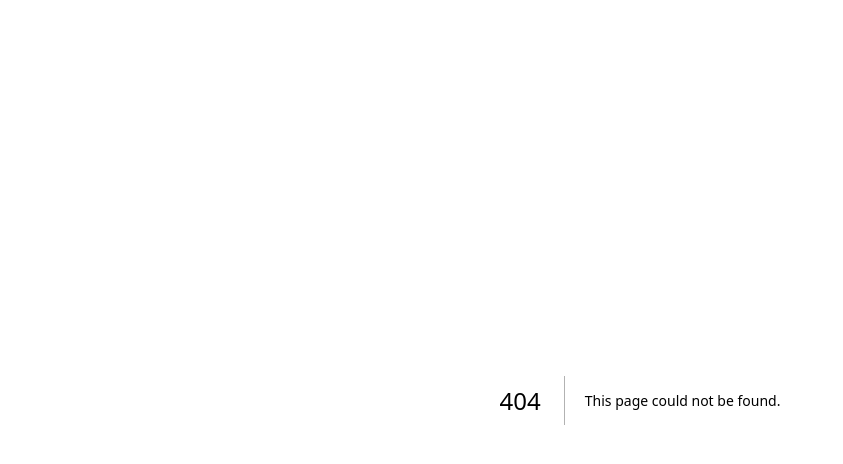
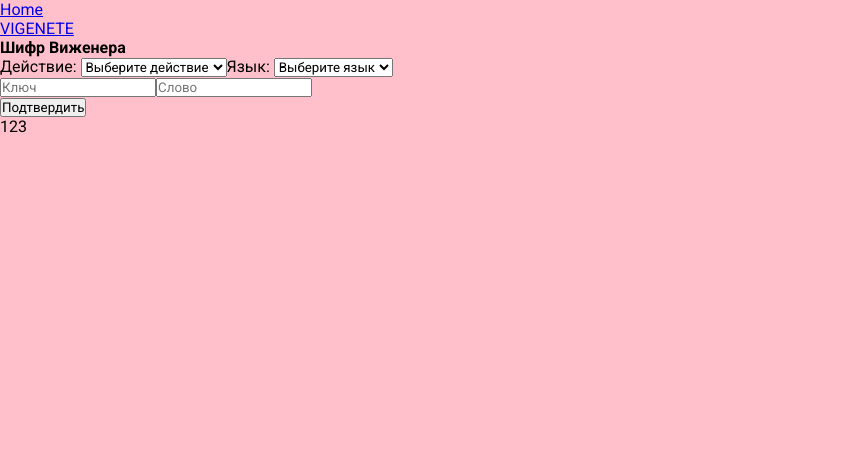
Before and after one commit to Mattakushii/-encryption_methods, a Next.js app: page /vigenere in a window 1280 px wide. Before the commit this address had no page. Shown: the top 464 px of the page, without its empty margins (0-843 px from the left). Built offline with nearby package versions, Linux system fonts and the light colour scheme.

Commit message:
1st lab start

```diff
--- a/pages/about.js
+++ /dev/null
@@ -1,3 +0,0 @@
-export default function AboutPage() {
-  return <div>About us</div>
-}
--- a/pages/day/index.js
+++ /dev/null
@@ -1,3 +0,0 @@
-export default function DayPage() {
-  return <div>Hello Day</div>
-}
--- /dev/null
+++ b/src/components/mainLayout/MainLayout.jsx
@@ -0,0 +1,23 @@
+import Link from 'next/link'
+
+const MainLayout = (props) => {
+    return(
+        <div className="container">
+            <div>
+                <Link href="/">
+                    Home
+                </Link>
+                <div>
+                <Link href="/vigenere">
+                    VIGENETE
+                </Link>
+                </div>
+            </div>
+            <div>
+                {props.children}
+            </div>
+        </div>
+    )
+}
+
+export default MainLayout
--- /dev/null
+++ b/src/pages/_app.js
@@ -0,0 +1,25 @@
+import React from 'react';
+import Head from 'next/head';
+import MainLayout from '../components/mainLayout/MainLayout';
+import '../styles/main.css'
+
+function App ({ Component, pageProps }) {
+
+
+    return (
+        <>
+            <Head>
+                <meta charSet="UTF-8"/>
+                <meta name="viewport" content="width=device-width, user-scalable=no, initial-scale=1.0, maximum-scale=1.0, minimum-scale=1.0"/>
+                <meta httpEquiv="X-UA-Compatible" content="ie=edge"/>
+                <link href="https://fonts.googleapis.com/css2?family=Roboto:wght@300;400;500;700&display=swap" rel="stylesheet"/>
+                <title>Brave developers terminal</title>
+            </Head>
+            <MainLayout>
+                <Component {...pageProps}/>
+            </MainLayout>
+        </>
+    )
+}
+
+export default App
--- /dev/null
+++ b/src/pages/vigenere.jsx
@@ -0,0 +1,139 @@
+import { useState } from 'react'
+
+const Vigenere = () => {
+
+    const [lang, setLang] = useState('');
+    const [action, setAction] = useState('');
+    const [key, setKey] = useState('');
+    const [word, setWord] = useState('');
+    const [result, setResult] = useState('')
+
+
+    const alphabet = {
+        ru: ['А', 'Б', 'В', 'Г', 'Д', 'Е', 'Ё', 'Ж', 'З', 'И', 'Й', 'К', 'Л', 'М', 'Н', 'О', 'П', 'Р', 'С', 'Т', 'У', 'Ф', 'Х', 'Ц', 'Ч', 'Ш', 'Щ', 'Ъ', 'Ы', 'Ь', 'Э', 'Ю', 'Я'],
+        en: ['A', 'B', 'C', 'D', 'E', 'F', 'G', 'H', 'I', 'J', 'K', 'L', 'M', 'N', 'O', 'P', 'Q', 'R', 'S', 'T', 'U', 'V', 'W', 'X', 'Y', 'Z']
+    }
+
+    const regExp = {
+        ru: /[А-Я]/g,
+        en: /[A-Z]/g,
+        all: /[~`!@#$%^&*()_+"№;%:?_+0-9]/g
+    }
+
+    function encrypt() {
+        if(checkLang()) {
+            console.log('encrypt');
+        } else {
+            console.log('Error');
+        }
+    }
+
+    function decrypt() {
+        if(checkLang()) {
+            console.log('decrypt');
+        } else {
+            console.log('Error');
+        }
+    }
+
+
+    //event Handlers
+    function changeAction(e) {
+        setAction(e.target.value);
+    }
+
+    function changeLang(e) {
+        setLang(e.target.value);
+    }
+
+    function keyHandler(e) {
+        const str = e.target.value.toUpperCase();
+        if(checkLetter(str)) {
+            setKey(str);
+        } else {
+            setKey(key)
+        }
+    }
+
+    function wordHandler(e) {
+        const str = e.target.value.toUpperCase();
+        if(checkLetter(str)) {
+            setWord(str);
+        } else {
+            setWord(word)
+        }
+    }
+
+    function checkLang() {
+        if(lang === 'ru') {
+            if(!word.match(regExp.en) && !key.match(regExp.en)) {
+                return true;
+            } else {
+                return false;
+            }
+        } else if( lang === 'en') {
+            if(!word.match(regExp.ru) && !key.match(regExp.ru)) {
+                return true;
+            } else {
+                return false;
+            }
+        }
+    }
+
+    function checkLetter(value) {
+        if(value.match(regExp.all)) {
+            alert('Обнаружены недопустимые символы!!!');
+            return false
+        } else {
+            return true
+        }
+    }
+
+    function startMethod() {
+        switch(action) {
+            case 'encrypt':
+                encrypt();
+                break;
+            case 'decrypt':
+                decrypt();
+                break;
+            default:
+                break;
+        }
+    }
+
+    return(
+        <div className='page_container'>
+            <div className="method_inputs">
+                <h4 className="method_name">
+                    Шифр Виженера
+                </h4>
+                <div className="actions_container">
+                    <label htmlFor="action">Действие: </label>
+                    <select className="select" name="action" id="action" onChange={(e) => { changeAction(e)}}>
+                            <option selected disabled hidden>Выберите действие</option>
+                            <option value="encrypt">Зашифровать</option>
+                            <option value="decrypt">Дешифровать</option>
+                    </select>
+                    <label htmlFor="lang">Язык: </label>
+                    <select className="select" name="lang" id="lang" onChange={(e) => { changeLang(e)}}>
+                            <option selected disabled hidden>Выберите язык</option>
+                            <option value="ru">Русский</option>
+                            <option value="en">Английский</option>
+                    </select>
+                </div>
+
+                <div className='inputs_container'>
+                    <input value={key} className="input" name="key" type="text" placeholder="Ключ" onChange={e => {keyHandler(e)}}/>
+                    <input value={word} className="input" name="word" type="text" placeholder="Слово" onChange={e => {wordHandler(e)}}/>
+                </div>
+                <button onClick={()=>{startMethod()}}>Подтвердить</button>
+            </div>
+            <div className="result_container">
+                123
+            </div>
+        </div>
+    )
+}
+
+export default Vigenere
--- /dev/null
+++ b/src/styles/main.css
@@ -0,0 +1,11 @@
+* {
+    margin: 0;
+    padding: 0;
+    font-family: 'Roboto';
+}
+
+.container {
+    height: 100vh;
+    width: 100%;
+    background-color: pink;
+}
```
Also changed, not shown: pages/index.js (deleted, +0 -12 lines), src/pages/index.js (added, +10 -0 lines), 1 other file (tests, documents, lock files or other folders).
